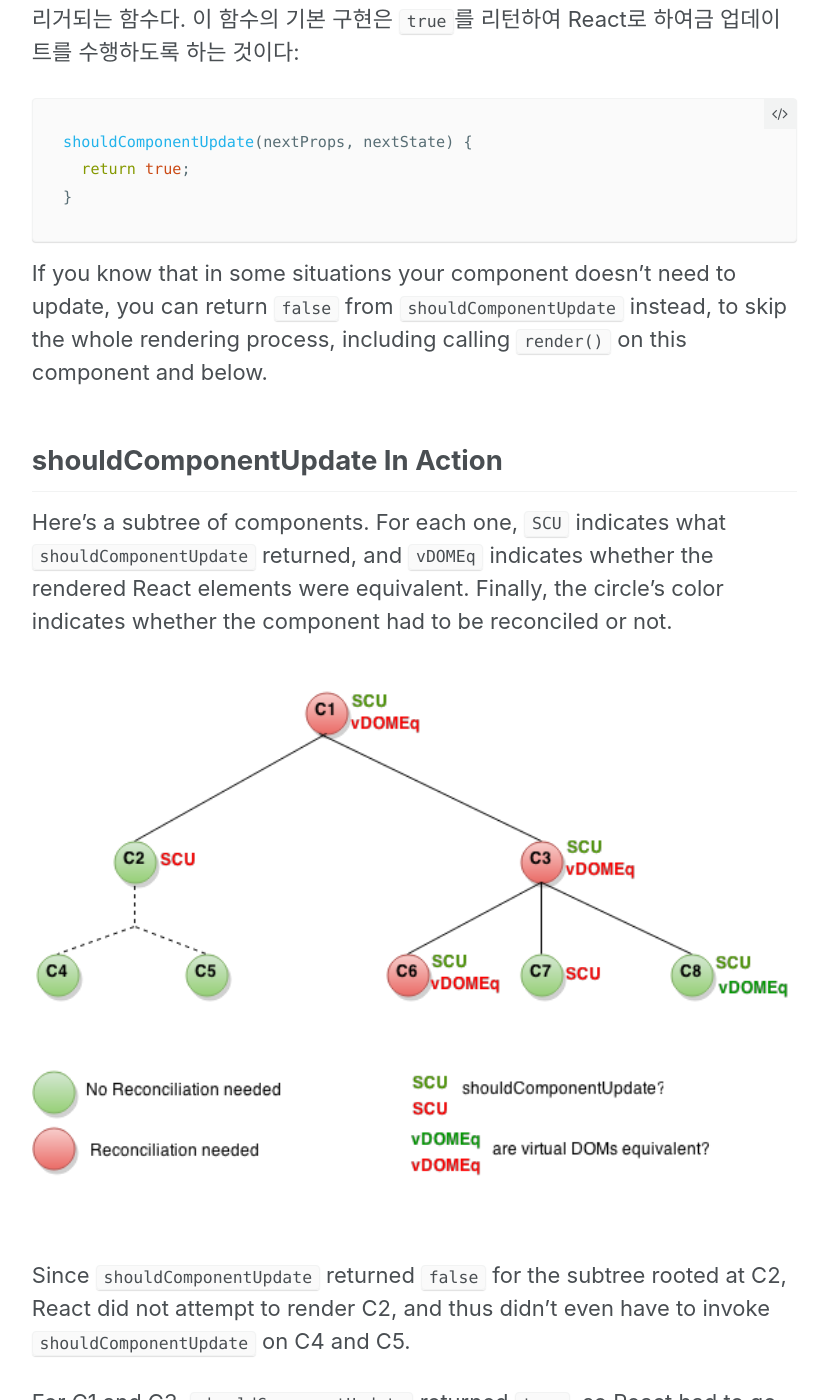
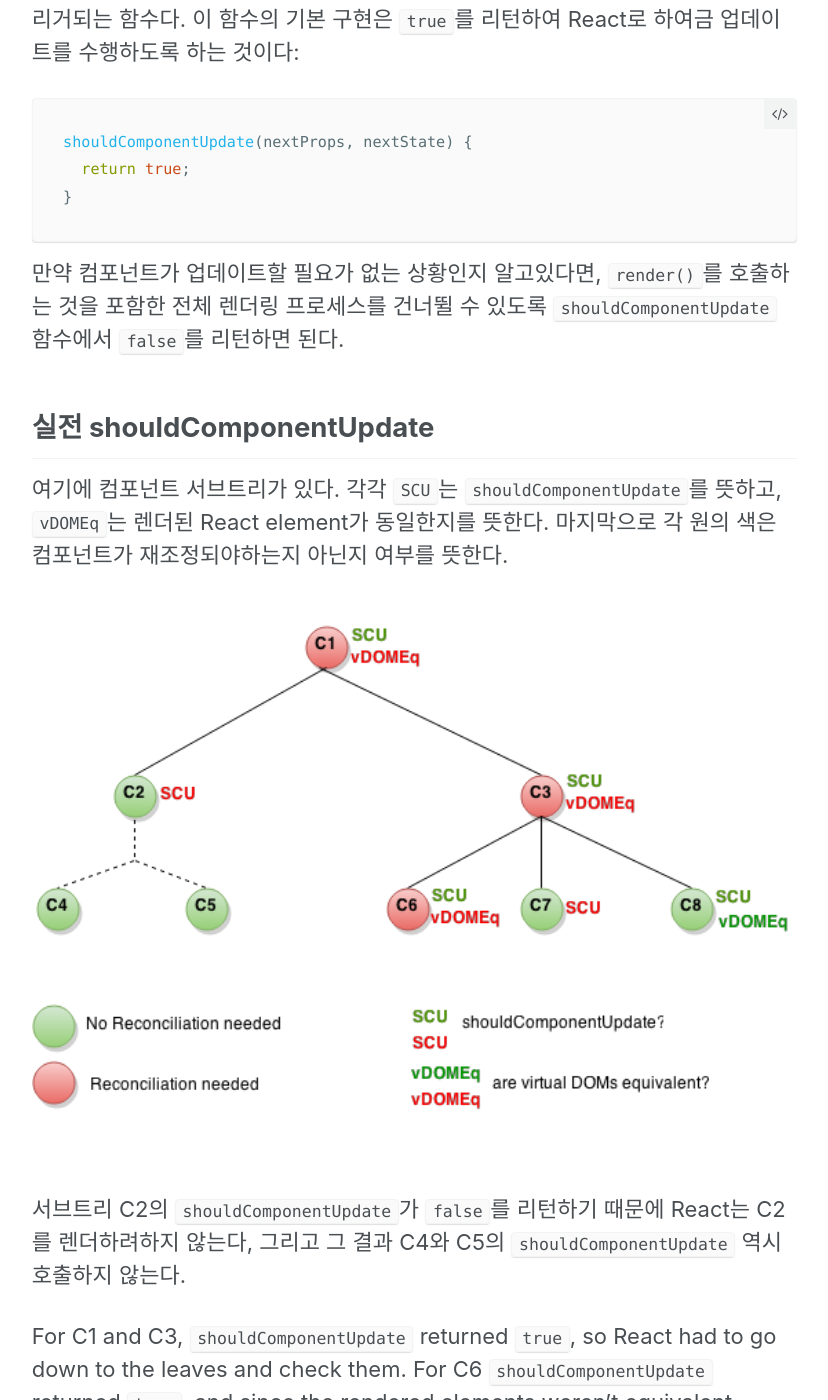
Before and after one commit to orezytivarg/orezytivarg.github.io, a Jekyll site: the page built from _posts/2017-01-05-optimizing-performance.md, in a window 1280 px wide and 1400 px high, scrolled down 1703 px. Shown: the whole window, without its empty margins (252-1080 px from the left). Built offline with Jekyll 4.4.1, drawn with Linux system fonts in a browser that asks for light colours.

Commit message:
translate some more

````diff
--- a/_posts/2017-01-05-optimizing-performance.md
+++ b/_posts/2017-01-05-optimizing-performance.md
@@ -39,15 +39,15 @@ shouldComponentUpdate(nextProps, nextState) {
 }
 ```
 
-If you know that in some situations your component doesn't need to update, you can return `false` from `shouldComponentUpdate` instead, to skip the whole rendering process, including calling `render()` on this component and below.
+만약 컴포넌트가 업데이트할 필요가 없는 상황인지 알고있다면, `render()`를 호출하는 것을 포함한 전체 렌더링 프로세스를 건너뛸 수 있도록 `shouldComponentUpdate` 함수에서 `false`를 리턴하면 된다.
 
-## shouldComponentUpdate In Action
+## 실전 shouldComponentUpdate
 
-Here's a subtree of components. For each one, `SCU` indicates what `shouldComponentUpdate` returned, and `vDOMEq` indicates whether the rendered React elements were equivalent. Finally, the circle's color indicates whether the component had to be reconciled or not.
+여기에 컴포넌트 서브트리가 있다. 각각 `SCU`는 `shouldComponentUpdate`를 뜻하고, `vDOMEq`는 렌더된 React element가 동일한지를 뜻한다. 마지막으로 각 원의 색은 컴포넌트가 재조정되야하는지 아닌지 여부를 뜻한다.
 
 <figure><img src="/assets/images/should-component-update.png" /></figure>
 
-Since `shouldComponentUpdate` returned `false` for the subtree rooted at C2, React did not attempt to render C2, and thus didn't even have to invoke `shouldComponentUpdate` on C4 and C5.
+서브트리 C2의 `shouldComponentUpdate`가 `false`를 리턴하기 때문에 React는 C2를 렌더하려하지 않는다, 그리고 그 결과 C4와 C5의 `shouldComponentUpdate` 역시 호출하지 않는다.
 
 For C1 and C3, `shouldComponentUpdate` returned `true`, so React had to go down to the leaves and check them. For C6 `shouldComponentUpdate` returned `true`, and since the rendered elements weren't equivalent React had to update the DOM.
 
````
